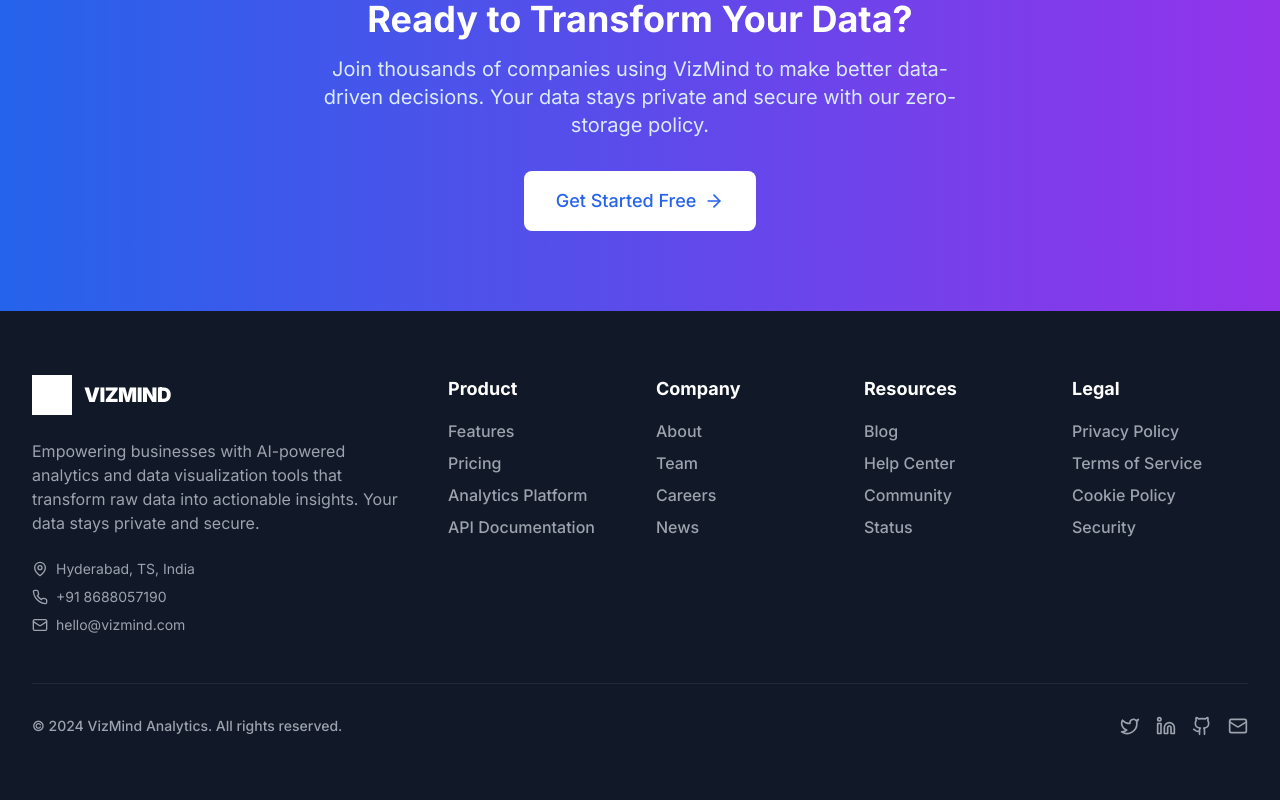
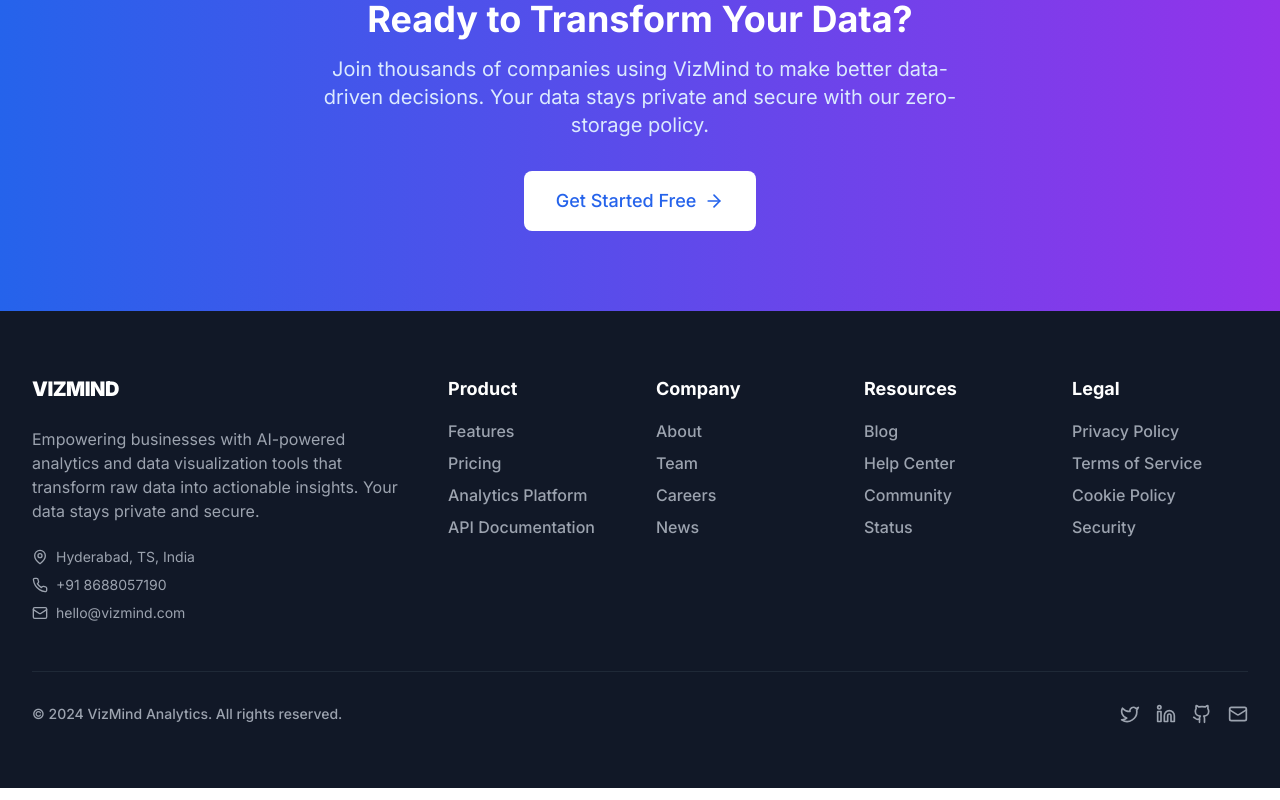
Before and after one commit to sap1119/VizMind, a React (Vite) app: page / in a window 1280 px wide. Shown: the part 2551-3351 px from the top of the page. Built offline with nearby package versions, Linux system fonts and the light colour scheme; no server answers.

Commit message:
Remove logo from footer and keep only VIZMIND text

```diff
--- a/src/components/layout/Footer.tsx
+++ b/src/components/layout/Footer.tsx
@@ -37,12 +37,6 @@ export const Footer: React.FC = () => {
           {/* Company Info */}
           <div className="lg:col-span-2">
             <Link to="/" className="flex items-center space-x-3 mb-6">
-              <img
-                src="/VizMind Logo - Flat Vector Style.png"
-                alt="VizMind Logo"
-                className="w-10 h-10"
-                style={{ filter: 'brightness(0) invert(1)' }}
-              />
               <div>
                 <h1 className="text-xl font-black tracking-tight text-white">
                   VIZMIND
```
